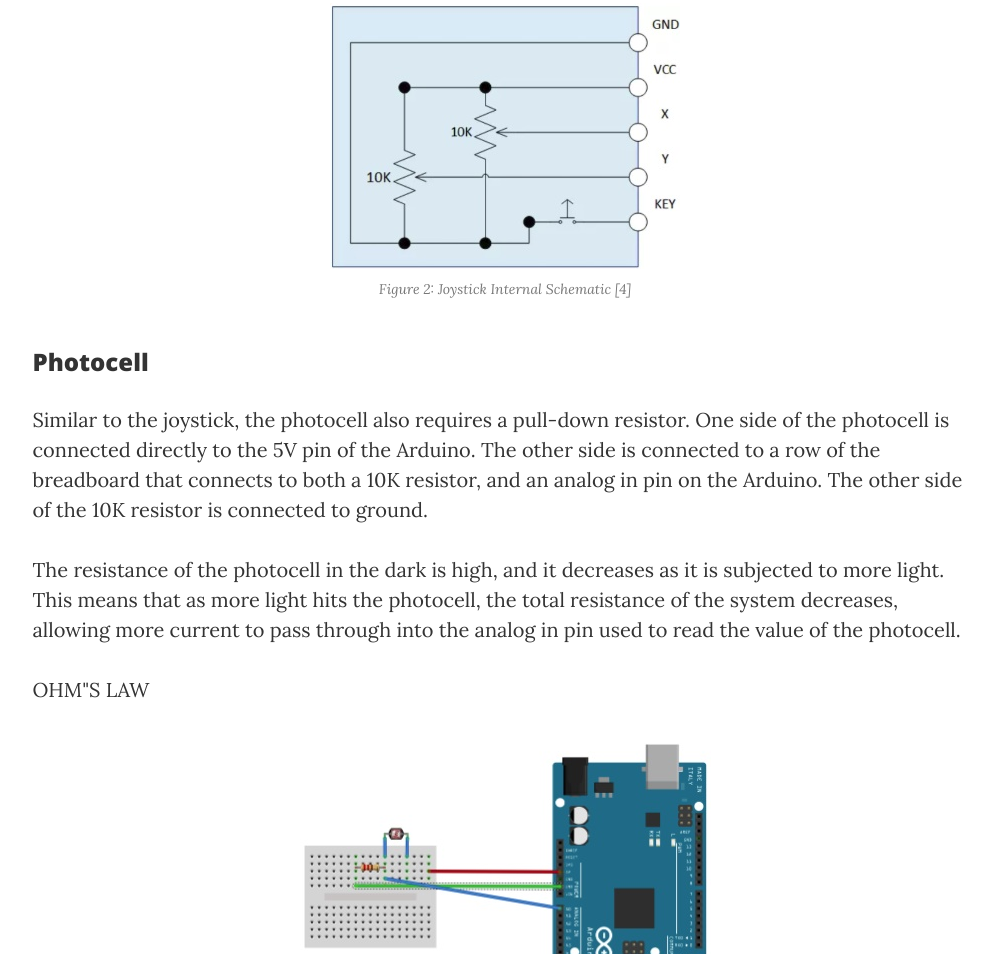
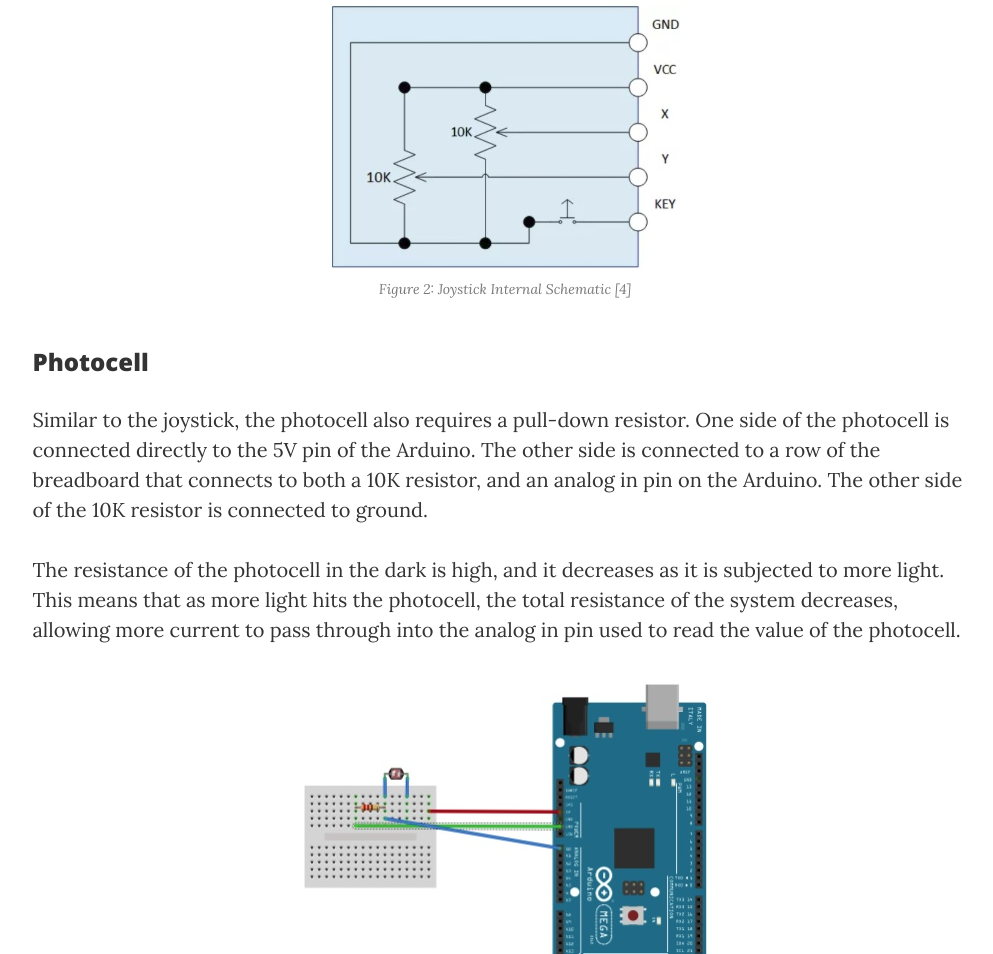
Before and after one commit to LeeZeitz/CSC460Website, a website: page project1.html in a window 1280 px wide. Shown: the part 11046-12000 px from the top of the page, without its empty margins (135-1128 px from the left). Drawn offline with nearby package versions, Linux system fonts and the light colour scheme.

Commit message:
Fix typo

```diff
--- a/project1.html
+++ b/project1.html
@@ -264,7 +264,6 @@
                         <h3>Photocell</h3>
                         <p>Similar to the joystick, the photocell also requires a pull-down resistor. One side of the photocell is connected directly to the 5V pin of the Arduino. The other side is connected to a row of the breadboard that connects to both a 10K resistor, and an analog in pin on the Arduino. The other side of the 10K resistor is connected to ground. </p>
                         <p>The resistance of the photocell in the dark is high, and it decreases as it is subjected to more light. This means that as more light hits the photocell, the total resistance of the system decreases, allowing more current to pass through into the analog in pin used to read the value of the photocell. </p>
-                        <p>OHM"S LAW</p>
                         <a>
                             <img class="img-responsive" src="img/photocell_wiring.jpg" alt="">
                         </a>
```
